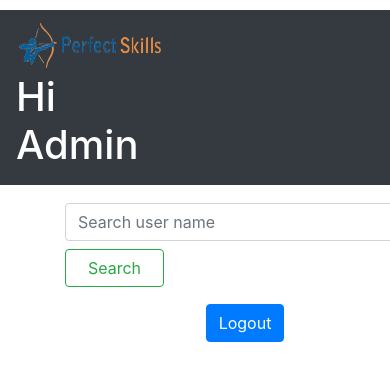
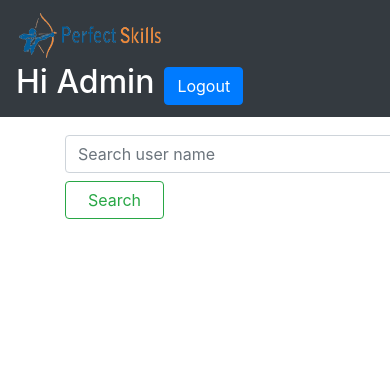
Before and after one commit to sar2023/sophia-perfectskills, a Django app: page /administration/allAnswer/ in a window 390 px wide; the page is wider, and only the part inside the window is pictured. Shown: the top 381 px of that part. Run offline with Django 4.2, Linux system fonts and the light colour scheme; a user stored in the database is signed in; data that the repository does not hold is empty; some libraries are stand-ins or nearby versions.

Commit message:
with changes

```diff
--- a/templates/allAnswer.html
+++ b/templates/allAnswer.html
@@ -8,16 +8,14 @@
         <div class="col-sm">
 
             <form class="form-inline my-2 my-lg-0" action="{% url 'searchbar' %}">
-                <input class="form-control mr-sm-2" name="search" type="search" placeholder="Search user name" aria-label="Search" default="sarvesh deshmukh">
+                <input class="form-control mr-sm-2" name="search" type="search" placeholder="Search user name"
+                    aria-label="Search" default="sarvesh deshmukh">
                 <button class="btn btn-outline-success my-2 my-sm-0" type="submit">Search</button>
             </form>
         </div>
         <div class="col-sm">
         </div>
-        <div class="col-sm-3" style="text-align:center ;">
-            <a class="btn btn-primary" style="text-align:center;" href="{% url 'logout' %}"
-                role="button">Logout</a>
-        </div>
+
     </div>
 </div>
 
@@ -43,7 +41,8 @@
             <video width="320" height="240" controls>
                 <source src="https://sophia-perfectskills.herokuapp.com/media//{{ video.videoAns }}" type="video/webm">
             </video>
-        <h6>User Name : {{ video.user_name }}</h6><hr>
+            <h6>User Name : {{ video.user_name }}</h6>
+            <hr>
         </div>
         {% if forloop.counter|divisibleby:3 %}
     </div>
--- a/templates/base.html
+++ b/templates/base.html
@@ -18,16 +18,19 @@
 {% if user.is_authenticated %}
 <!-- Just an image -->
 {% if request.user.is_staff %}
-<nav class="navbar navbar-dark bg-dark" style="margin-top: 10px;">
-  <a class="navbar-brand" href="{% url 'home' %}"">
+<nav class="navbar navbar-dark bg-dark">
+  <a class="navbar-brand" href="{% url 'home' %}">
     <img src="{% static 'image/ps.png' %}" width="150" height="45" alt="">
   </a>
-  <h1 style=" color:rgb(255, 255, 255);">Hi <span id="username" style="text-transform:capitalize; margin-right:200px;">Admin</span></h1>
-</h1>
+  <div class="form-inline">
+    <h2 style=" color:rgb(255, 255, 255); margin-right: 10px;">Hi Admin </h2>
+  <a class="btn btn-primary" style="text-align:center;" href="{% url 'logout' %}"
+  role="button">Logout</a>
+  </div>
 </nav>
 {% else %}
 <nav class="navbar navbar-dark bg-dark" style="margin-top: 10px;">
-  <a class="navbar-brand" href="{% url 'home' %}"">
+  <a class="navbar-brand" href="{% url 'home' %}">
     <img src="{% static 'image/ps.png' %}" width="150" height="45" alt="">
   </a>
   <h1 style=" color:rgb(255, 255, 255);">Hi <span id="username" style="text-transform:capitalize; margin-right:200px;">{{ user.first_name }} </span></h1>
@@ -38,7 +41,7 @@
 {% else %}
 <!-- Just an image -->
 <nav class="navbar navbar-dark bg-dark" style="margin-top: 10px;">
-  <a class="navbar-brand" href="{% url 'home' %}"">
+  <a class="navbar-brand" href="{% url 'home' %}">
     <img src="{% static 'image/ps.png' %}" width="150" height="45" alt="">
   </a>
 </nav>
```
Also changed, not shown: db.sqlite3. Lines whose indentation alone changed are shown as unchanged.
